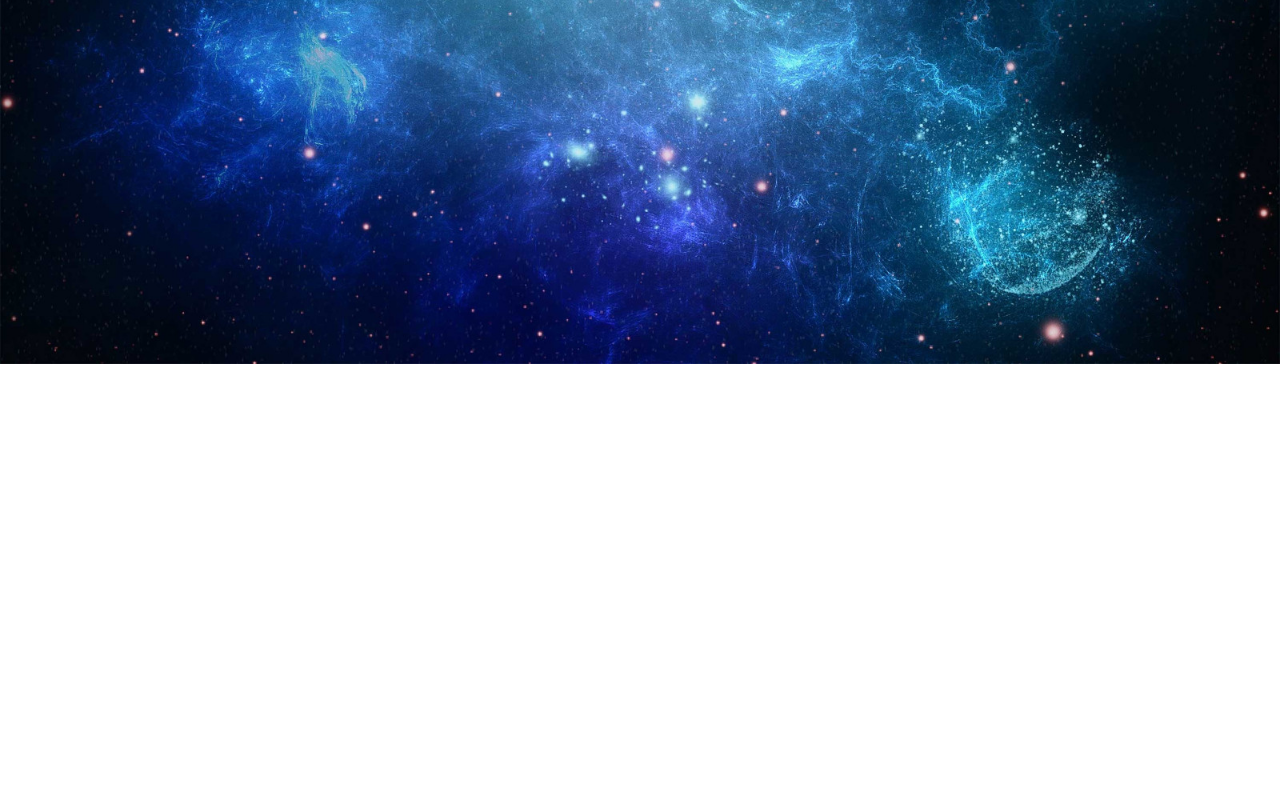
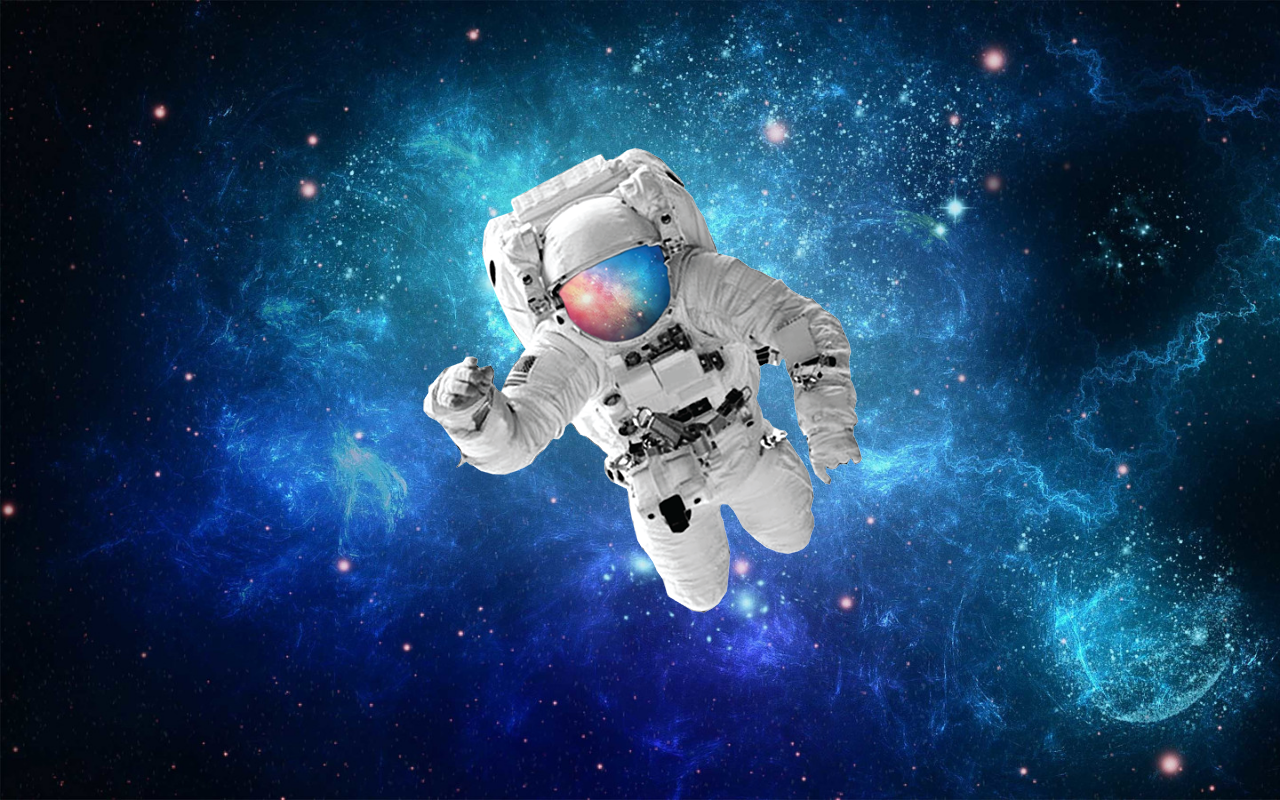
Before and after one commit to Batista204/HTML-CSS, a plain HTML site: page Desafios do Curso/Desafio 11/Index.html in a window 1280 px wide. Drawn offline with Linux system fonts and the light colour scheme.

Commit message:
Desafio Completado

```diff
--- a/Desafios do Curso/Desafio 11/Index.html
+++ b/Desafios do Curso/Desafio 11/Index.html
@@ -8,6 +8,8 @@
     <link rel="stylesheet" href="style.css">
 </head>
 <body>
-
+    <h1>
+        <p><img src="astronauta.png" alt="Astronauta"></p>
+    </h1>
 </body>
 </html>
--- a/Desafios do Curso/Desafio 11/style.css
+++ b/Desafios do Curso/Desafio 11/style.css
@@ -1,8 +1,20 @@
 @charset "UTF-8";
 
+* {
+    padding: 0;
+    margin: 0;
+}
+
 body {
+    background-color: blue;
     background-image: url(espaco.jpg);
     background-repeat: no-repeat;
     background-size: cover;
-    background-position: right center;
+    background-attachment: fixed;
 }
+
+h1 > p {
+    /* border: 2px solid black; */
+    text-align: center;
+    margin-top: 125px;
+}
```
